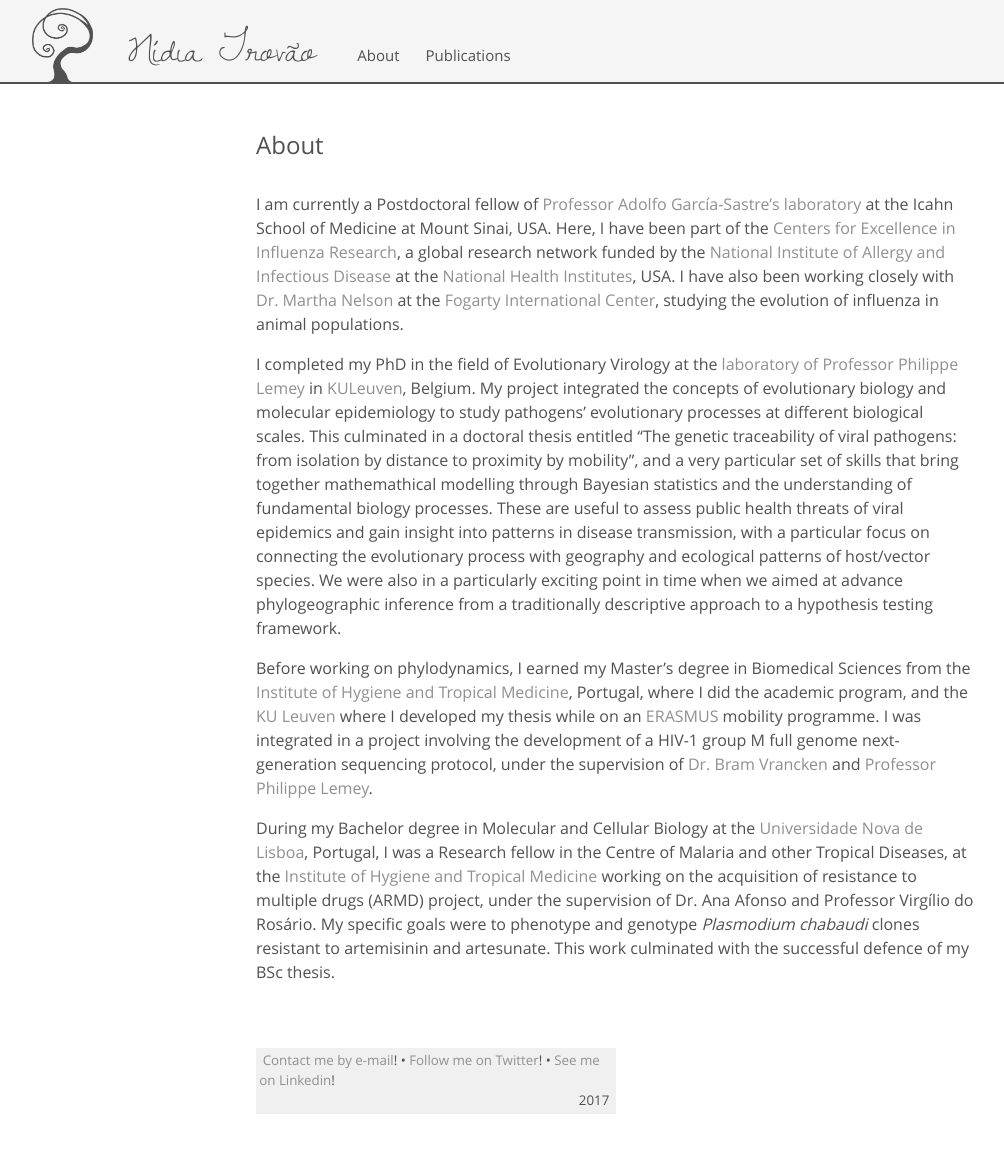
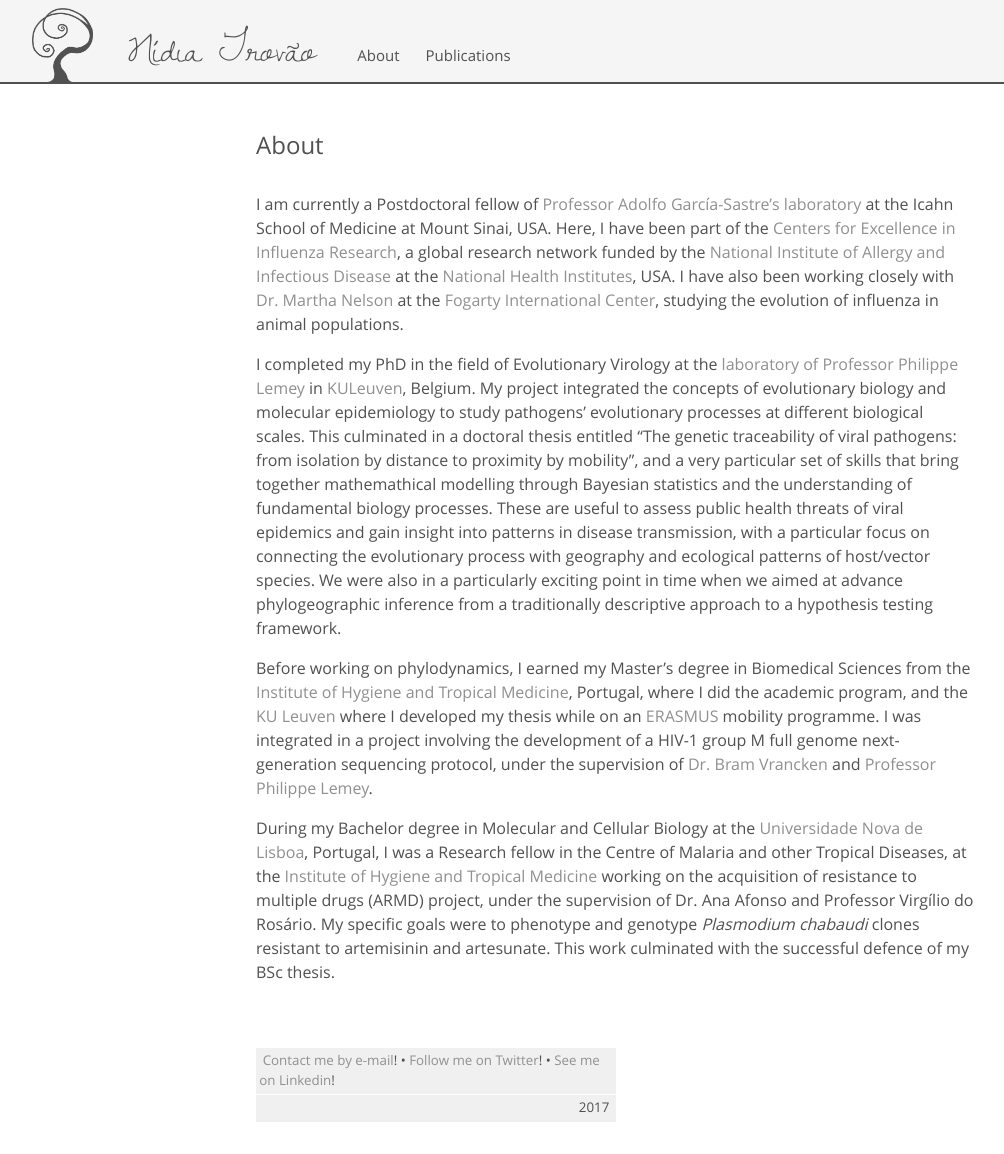
Before and after one commit to nidiatrovao/nidiatrovao.github.io, a Jekyll site: the page built from about.md, in a window 1280 px wide. Shown: the whole page, without its empty margins (24-1028 px from the left). Built offline with Jekyll 4.4.1, drawn with Linux system fonts in a browser that asks for light colours.

Commit message:
Update default.html

```diff
--- a/_layouts/default.html
+++ b/_layouts/default.html
@@ -18,7 +18,7 @@
       </main>
 
       <footer class="footer">
-        <small><div>&nbsp;<a href="http://www.google.com/recaptcha/mailhide/d?k=01NqppQr6VZzJtBnX1B1RDuw==&amp;c=15YkdRwX0Emp37Odw61dyCyrGOiI_gucHoEuzZzUzks=" onclick="window.open('http://www.google.com/recaptcha/mailhide/d?k\x3d01NqppQr6VZzJtBnX1B1RDuw\x3d\x3d\x26c\x3d15YkdRwX0Emp37Odw61dyCyrGOiI_gucHoEuzZzUzks\x3d', '', 'toolbar=0,scrollbars=0,location=0,statusbar=0,menubar=0,resizable=0,width=500,height=300'); return false;" title="Click to reveal my e-mail address">Contact me by e-mail</a>! &bull; <a href="https://twitter.com/nidiatrovao" target="_blank">Follow me on Twitter</a>! &bull; <a href="https://www.linkedin.com/in/nidiatrovao" target="_blank">See me on Linkedin</a>!</div> <div style="text-align: right;"><time datetime="{{ site.time | date_to_xmlschema }}">{{ site.time | date: '%Y&nbsp;' }}</time></div></small>
+        <small>&nbsp;<a href="http://www.google.com/recaptcha/mailhide/d?k=01NqppQr6VZzJtBnX1B1RDuw==&amp;c=15YkdRwX0Emp37Odw61dyCyrGOiI_gucHoEuzZzUzks=" onclick="window.open('http://www.google.com/recaptcha/mailhide/d?k\x3d01NqppQr6VZzJtBnX1B1RDuw\x3d\x3d\x26c\x3d15YkdRwX0Emp37Odw61dyCyrGOiI_gucHoEuzZzUzks\x3d', '', 'toolbar=0,scrollbars=0,location=0,statusbar=0,menubar=0,resizable=0,width=500,height=300'); return false;" title="Click to reveal my e-mail address">Contact me by e-mail</a>! &bull; <a href="https://twitter.com/nidiatrovao" target="_blank">Follow me on Twitter</a>! &bull; <a href="https://www.linkedin.com/in/nidiatrovao" target="_blank">See me on Linkedin</a>!</small> <small style="text-align: right;"><time datetime="{{ site.time | date_to_xmlschema }}">{{ site.time | date: '%Y&nbsp;' }}</time></small>
       </footer>
     </div>
   </body>
```
